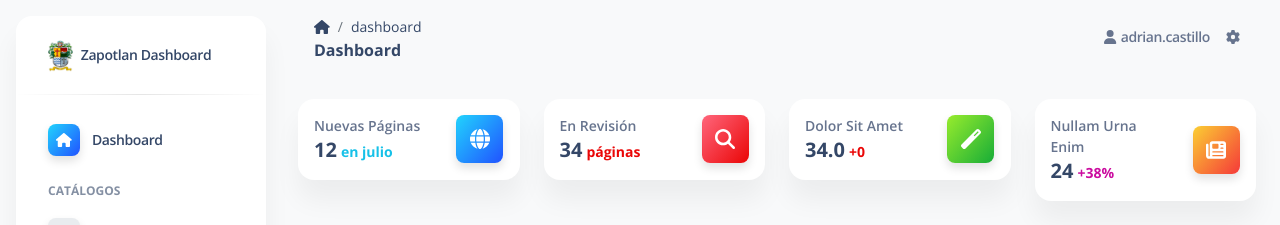
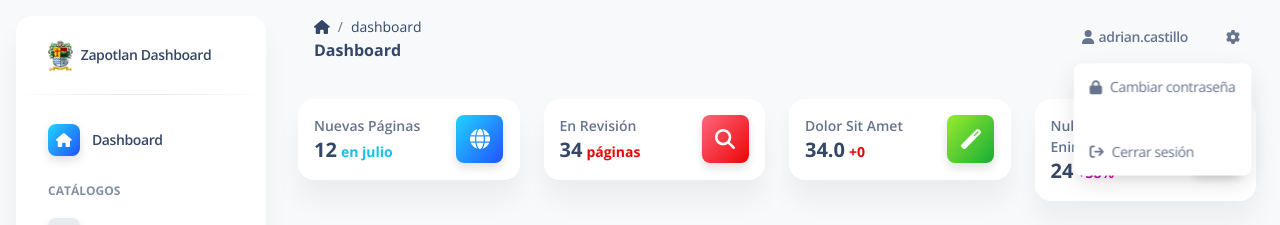
Before and after one commit to xiuhblaze/arysoft.ari.cortana, a React (Vite) app: page /dashboard in a window 1280 px wide. Both pictures are taken after a click on the button "adrian.castillo". Shown: the top 225 px of the page. Built offline with nearby package versions, Linux system fonts and the light colour scheme.

Commit message:
Mejoras al Navbar

```diff
--- a/src/components/Navbar/Navbar.jsx
+++ b/src/components/Navbar/Navbar.jsx
@@ -3,10 +3,11 @@ import { useLocation } from 'react-router-dom';
 
 import { setMiniSidenav, setOpenConfigurator, setTransparentNavbar, useArysoftUIController } from '../../context/context';
 
-import { faBars, faGear, faHome, faUser } from '@fortawesome/free-solid-svg-icons';
+import { faArrowRightFromBracket, faArrowsRotate, faBars, faBell, faGear, faHome, faLock, faUser } from '@fortawesome/free-solid-svg-icons';
 import { FontAwesomeIcon } from '@fortawesome/react-fontawesome';
 
 import { Breadcrums } from '../Breadcrumbs';
+import { NavDropdown } from 'react-bootstrap';
 
 const navbarTypeStyckyStyle = 'navbar navbar-main navbar-expand-lg px-0 mx-4 shadow-none border-radius-xl position-sticky blur shadow-blur mt-4 left-auto top-1 z-index-sticky';
 const navbarTypeStaticStyle = 'navbar navbar-main navbar-expand-lg px-0 mx-4 shadow-none border-radius-xl';
@@ -28,7 +29,6 @@ export const Navbar = ({ title }) => {
 
     const onTransparentNavbar = () => {
       setTransparentNavbar(dispatch, (fixedNavbar && window.scrollY === 0) || !fixedNavbar);
-      //console.log('onTransparentNavbar', (fixedNavbar && window.scrollY === 0) || !fixedNavbar);
     };
 
     window.addEventListener("scroll", onTransparentNavbar);
@@ -65,12 +65,30 @@ export const Navbar = ({ title }) => {
           </div> */}
 
           <ul className="navbar-nav d-flex flex-row justify-content-end ms-md-auto">
-              <li className="nav-item d-flex align-items-center">
+            <NavDropdown
+              title={
+                <span className="text-body font-weight-bold">
+                  <FontAwesomeIcon icon={ faUser } className="me-sm-1" />
+                  <span className="d-sm-inline d-none">adrian.castillo</span>
+                </span> }
+              id="userMenu"
+            >
+              <NavDropdown.Item>
+                <FontAwesomeIcon icon={ faLock } className="me-2" />
+                Cambiar contraseña
+              </NavDropdown.Item>
+              <NavDropdown.Divider className="dropdown-divider horizontal dark my-3" />
+              <NavDropdown.Item>
+                <FontAwesomeIcon icon={ faArrowRightFromBracket } className="me-2" />
+                Cerrar sesión
+              </NavDropdown.Item>
+            </NavDropdown>
+              {/* <li className="nav-item d-flex align-items-center">
                 <a href="#" className="nav-link text-body font-weight-bold px-0">
                   <FontAwesomeIcon icon={ faUser } className="me-sm-1" />
                   <span className="d-sm-inline d-none">adrian.castillo</span>
                 </a>
-              </li>
+              </li> */}
               <li className="nav-item d-xl-none ps-3 d-flex align-items-center">
                 <a className="nav-link text-body p-0" onClick={ onMiniSidenav }>
                   <FontAwesomeIcon icon={ faBars } />
```
